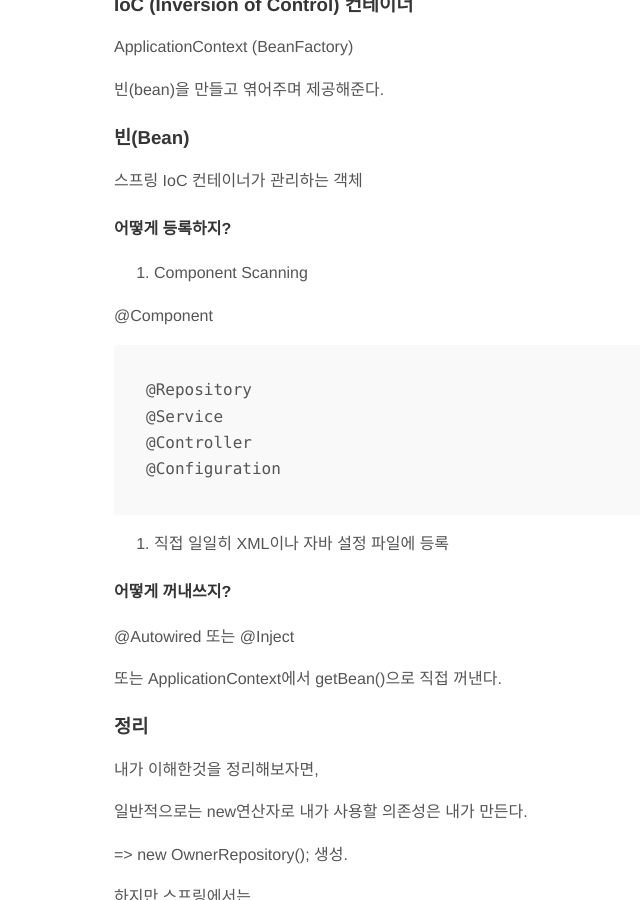
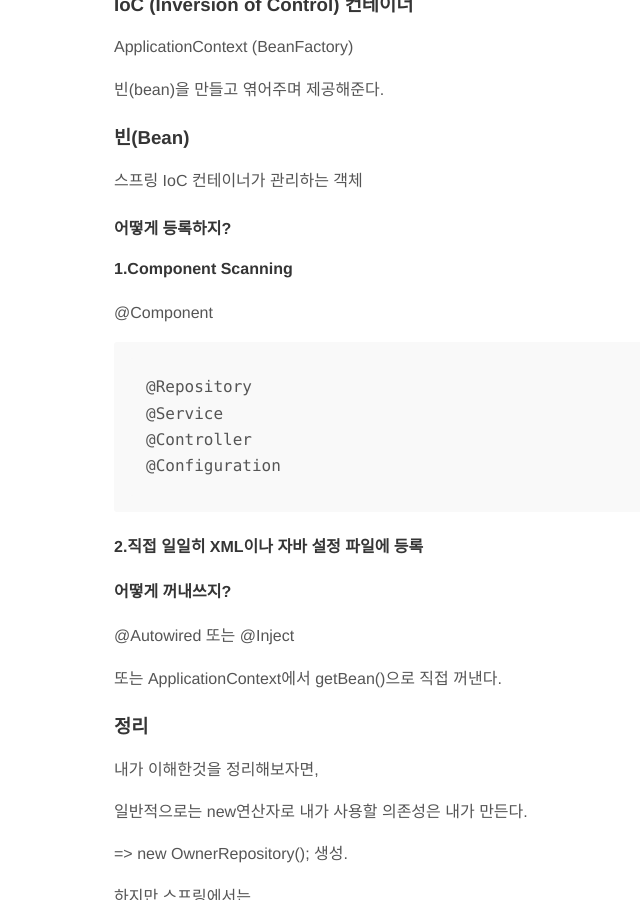
Before and after one commit to dongjun6343/dongjun6343.github.io, a Jekyll site: the page built from _posts/2023-01-14-강의.md, in a window 1280 px wide and 900 px high, scrolled down 1253 px. Shown: the whole window, without its empty margins (126-766 px from the left). Built offline with Jekyll 4.4.1, drawn with Linux system fonts in a browser that asks for light colours; nearby versions of some CDN libraries.

Commit message:
IoC, DI 정리해보기.

```diff
--- a/_posts/2023-01-14-강의.md
+++ b/_posts/2023-01-14-강의.md
@@ -61,7 +61,7 @@ ApplicationContext (BeanFactory)
 
 #### 어떻게 등록하지?
 
-1. Component Scanning
+#### 1.Component Scanning
 
 
 @Component
@@ -73,7 +73,7 @@ ApplicationContext (BeanFactory)
 
 
 
-2. 직접 일일히 XML이나 자바 설정 파일에 등록
+#### 2.직접 일일히 XML이나 자바 설정 파일에 등록
 
 
 #### 어떻게 꺼내쓰지?
```
